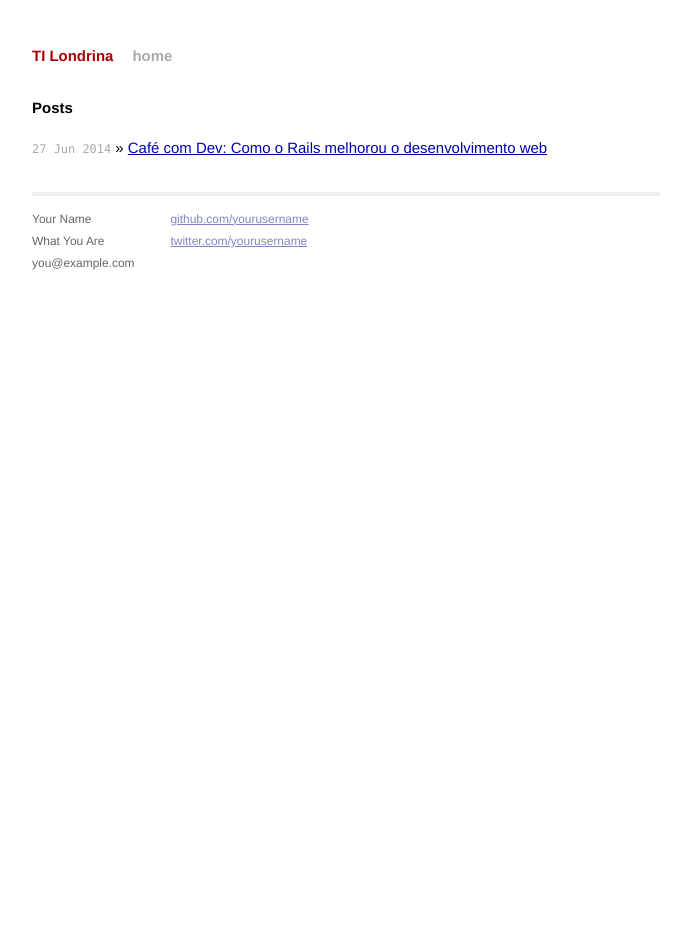
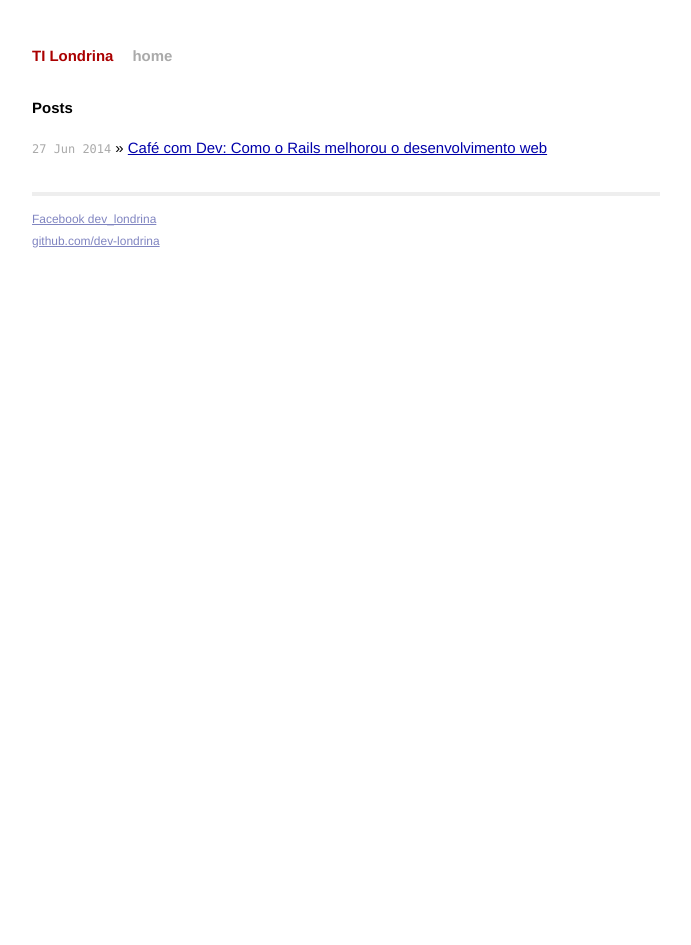
Before and after one commit to dev-londrina/dev-londrina.github.io, a Jekyll site: the page built from index.html, in a window 1280 px wide. Shown: the whole page, without its empty margins (294-985 px from the left). Built offline with Jekyll 4.4.1, drawn with Linux system fonts in a browser that asks for light colours; Markdown is read by kramdown in place of the engine named in the settings.

Commit message:
Add facebook and github urls

```diff
--- a/_layouts/default.html
+++ b/_layouts/default.html
@@ -26,15 +26,10 @@
           <div class="footer">
             <div class="contact">
               <p>
-                Your Name<br />
-                What You Are<br />
-                you@example.com
-              </p>
-            </div>
-            <div class="contact">
-              <p>
-                <a href="https://github.com/yourusername">github.com/yourusername</a><br />
-                <a href="https://twitter.com/yourusername">twitter.com/yourusername</a><br />
+                <a
+              href="https://www.facebook.com/groups/437275776317551/">Facebook
+          dev_londrina</a><br />
+                <a href="https://github.com/dev-londrina/">github.com/dev-londrina</a><br />
               </p>
             </div>
           </div>
```
